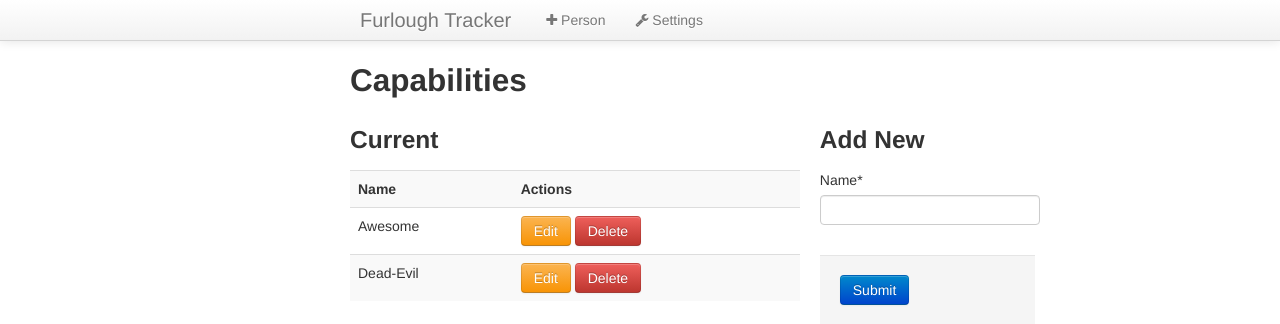
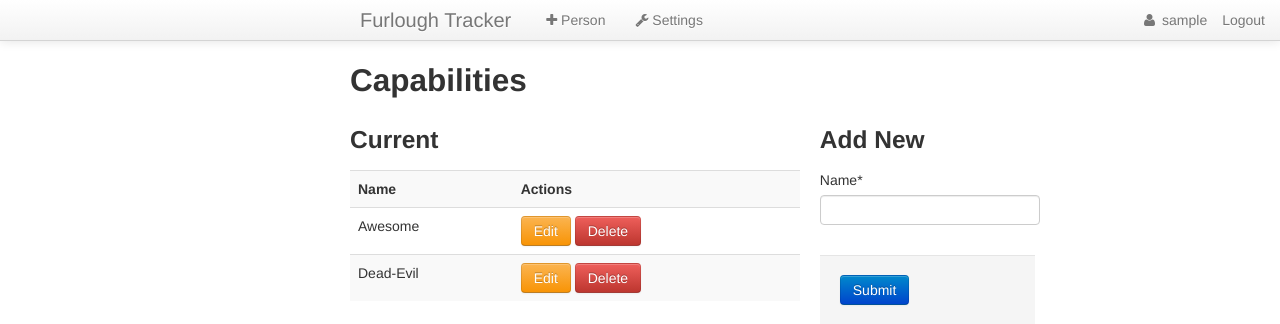
Before and after one commit to davidhalter/furlough, a Django app: page /settings.html in a window 1280 px wide. Shown: the top 324 px of the page. Run offline with Django 3.2, Linux system fonts and the light colour scheme; the visitor is signed in with stand-in values (Sample User, id 1); data comes from the database, SQL or seed files in the repository; some libraries are stand-ins or nearby versions.

Commit message:
show if user is logged in in navbar

```diff
--- a/main/templates/navbar.html
+++ b/main/templates/navbar.html
@@ -19,6 +19,23 @@
                 </a>
             </li>
         </ul>
+        <ul class="nav pull-right">
+            {% if user.is_authenticated %}
+            <li>
+                <p class="navbar-text">
+                    <i class="icon-user"></i>
+                    {{ user.username }}
+                </p>
+            </li>
+            {% endif %}
+            <li>
+                {% if user.is_authenticated %}
+                    <a href="authentification/logout">Logout</a>
+                {% else %}
+                    <a href="authentification/login">Login</a>
+                {% endif %}
+            </li>
+        </ul>
       </div>
     </div>
   </div>
```
